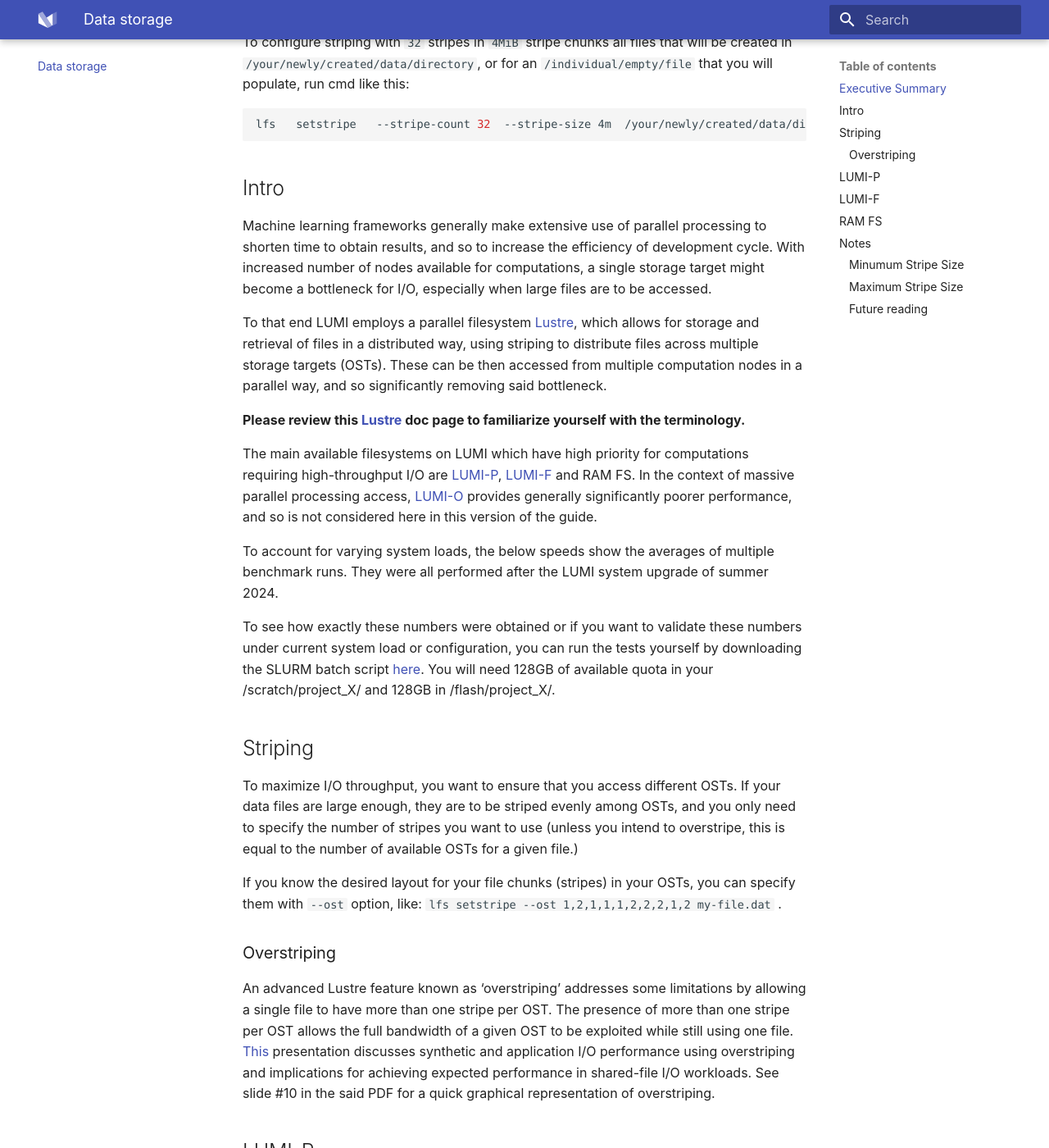
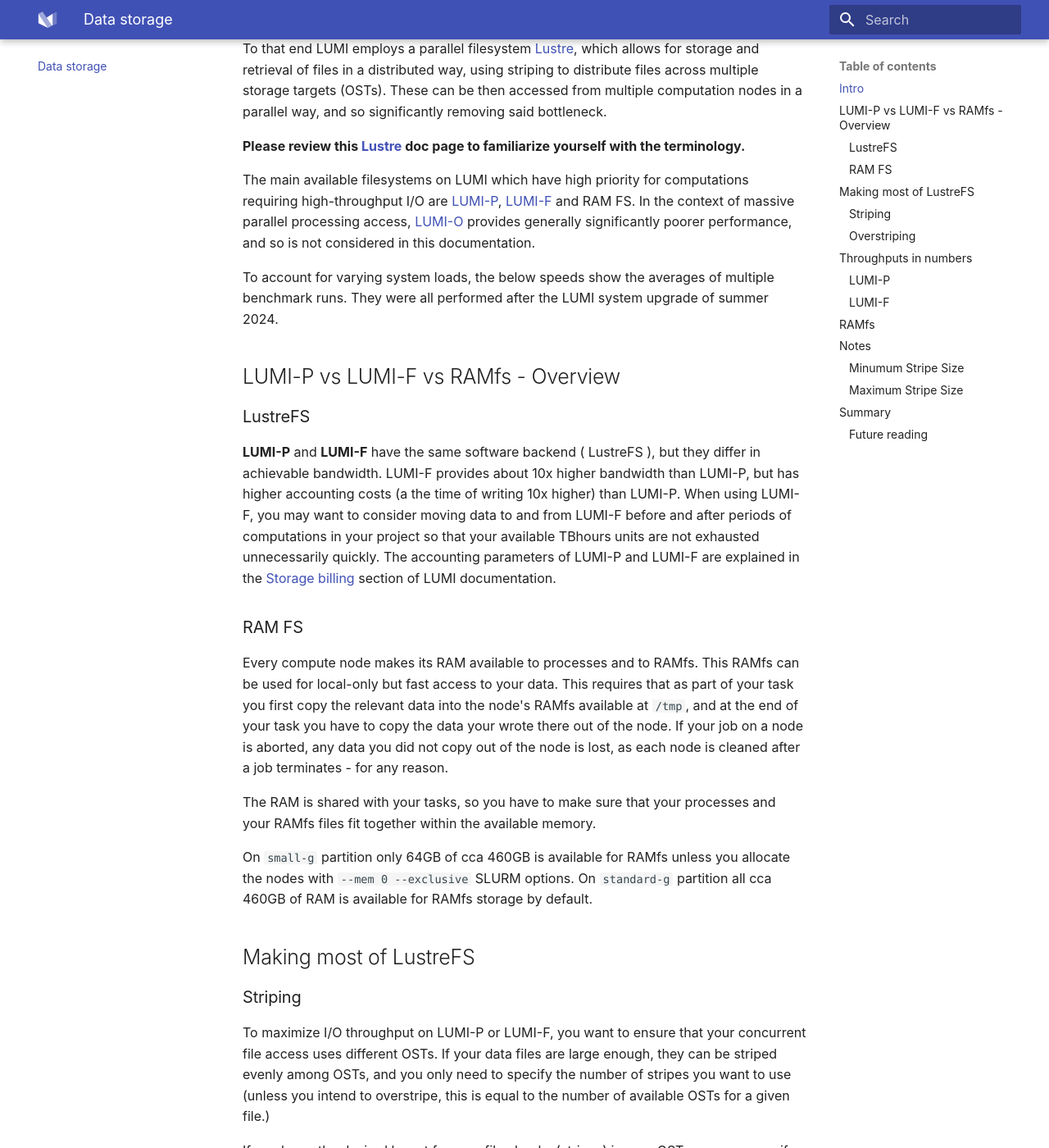
Before and after one commit to aniskhan25/LUMI-AI-Guide, an MkDocs documentation site: the page built from docs/data_storage.md, in a window 1280 px wide and 1400 px high, scrolled down 441 px. Shown: the whole window at 82% size. Built offline with MkDocs 1.6.1 and Material for MkDocs 9.7.7, drawn with Linux system fonts in a browser that asks for light colours; some of the changed text lies outside the part shown.

Commit message:
restructured

````diff
--- a/docs/data_storage.md
+++ b/docs/data_storage.md
@@ -1,33 +1,33 @@
 # Data Storage Options
 
-## Executive Summary
-For most distributed parallel I/O-bound tasks you want to use on LUMI the stripting feature of the parallel **Lustre FS**.
-
-As far as **stripe count** goes, keep in mind that **LUMI-P has 32 OSTs** and **LUMI-F has 58 OSTs**.
-
-As fas as **stripe size** goes, safe value is **2^22 (4MiB)**, unless you know that your application uses a specific data chunk size.
-
-To configure striping with `32` stripes in `4MiB` stripe chunks all files that will be created in `/your/newly/created/data/directory`, or for an `/individual/empty/file` that you will populate, run cmd like this:
-``` bash
-lfs   setstripe   --stripe-count 32  --stripe-size 4m  /your/newly/created/data/directory   or  /individual/empty/file
-```
+This section describes some of the most useful options LUMI AI users have when accessing large sets of data in a parallel manner, where bandwidth is the bottle neck.
 
 ## Intro
 
-Machine learning frameworks generally make extensive use of parallel processing to shorten time to obtain results, and so to increase the efficiency of development cycle. With increased number of nodes available for computations, a single storage target might become a bottleneck for I/O, especially when large files are to be accessed.
+Machine learning frameworks generally make extensive use of parallel processing to shorten time to obtain results, and so to increase the efficiency of development cycle. With increased number of nodes available for computations, a single storage target might become a bottleneck for I/O, especially when large amounts of data are to be accessed.
 
 To that end LUMI employs a parallel filesystem [Lustre](https://docs.lumi-supercomputer.eu/storage/parallel-filesystems/lustre/), which allows for storage and retrieval of files in a distributed way, using striping to distribute files across multiple storage targets (OSTs). These can be then accessed from multiple computation nodes in a parallel way, and so significantly removing said bottleneck.
 
 **Please review this [Lustre](https://docs.lumi-supercomputer.eu/storage/parallel-filesystems/lustre/) doc page to familiarize yourself with the terminology.**
 
-The main available filesystems on LUMI which have high priority for computations requiring high-throughput I/O are [LUMI-P](https://docs.lumi-supercomputer.eu/storage/parallel-filesystems/lumip/), [LUMI-F](https://docs.lumi-supercomputer.eu/storage/parallel-filesystems/lumip/) and RAM FS. In the context of massive parallel processing access, [LUMI-O](https://docs.lumi-supercomputer.eu/storage/lumio/) provides generally significantly poorer performance, and so is not considered here in this version of the guide.
+The main available filesystems on LUMI which have high priority for computations requiring high-throughput I/O are [LUMI-P](https://docs.lumi-supercomputer.eu/storage/parallel-filesystems/lumip/), [LUMI-F](https://docs.lumi-supercomputer.eu/storage/parallel-filesystems/lumip/) and RAM FS. In the context of massive parallel processing access, [LUMI-O](https://docs.lumi-supercomputer.eu/storage/lumio/) provides generally significantly poorer performance, and so is not considered in this documentation.
 
 To account for varying system loads, the below speeds show the averages of multiple benchmark runs. They were all performed after the LUMI system upgrade of summer 2024.
 
-To see how exactly these numbers were obtained or if you want to validate these numbers under current system load or configuration, you can run the tests yourself by downloading the SLURM batch script [here](./LUMI-lustre-fs-benchmarks-set.sh). You will need 128GB of available quota in your /scratch/project_X/ and 128GB in /flash/project_X/.
+## LUMI-P vs LUMI-F vs RAMfs - Overview
+### LustreFS
+**LUMI-P** and **LUMI-F** have the same software backend ( LustreFS ), but they differ in achievable bandwidth. LUMI-F provides about 10x higher bandwidth than LUMI-P, but has higher accounting costs (a the time of writing 10x higher) than LUMI-P. When using LUMI-F, you may want to consider moving data to and from LUMI-F before and after periods of computations in your project so that your available TBhours units are not exhausted unnecessarily quickly. The accounting parameters of LUMI-P and LUMI-F are explained in the [Storage billing](https://docs.lumi-supercomputer.eu/runjobs/lumi_env/billing/#storage-billing) section of LUMI documentation.
 
-## Striping
-To maximize I/O throughput, you want to ensure that you access different OSTs. If your data files are large enough, they are to be striped evenly among OSTs, and you only need to specify the number of stripes you want to use (unless you intend to overstripe, this is equal to the number of available OSTs for a given file.)
+### RAM FS
+Every compute node makes its RAM available to processes and to RAMfs. This RAMfs can be used for local-only but fast access to your data. This requires that as part of your task you first copy the relevant data into the node's RAMfs available at `/tmp`, and at the end of your task you have to copy the data your wrote there out of the node. If your job on a node is aborted, any data you did not copy out of the node is lost, as each node is cleaned after a job terminates - for any reason.
+
+The RAM is shared with your tasks, so you have to make sure that your processes and your RAMfs files fit together within the available memory.
+
+On `small-g` partition only 64GB of cca 460GB is available for RAMfs unless you allocate the nodes with `--mem 0 --exclusive` SLURM options. On `standard-g` partition all cca 460GB of RAM is available for RAMfs storage by default.
+
+## Making most of LustreFS
+### Striping
+To maximize I/O throughput on LUMI-P or LUMI-F, you want to ensure that your concurrent file access uses different OSTs. If your data files are large enough, they can be striped evenly among OSTs, and you only need to specify the number of stripes you want to use (unless you intend to overstripe, this is equal to the number of available OSTs for a given file.)
 
 If you know the desired layout for your file chunks (stripes) in your OSTs, you can specify them with `--ost` option, like: `lfs setstripe --ost 1,2,1,1,1,2,2,2,1,2  my-file.dat` .
 
@@ -35,9 +35,9 @@
 ### Overstriping
 An advanced Lustre feature known as ‘overstriping’ addresses some limitations by allowing a single file to have more than one stripe per OST. The presence of more than one stripe per OST allows the full bandwidth of a given OST to be exploited while still using one file. [This](https://wiki.lustre.org/images/b/b3/LUG2019-Lustre_Overstriping_Shared_Write_Performance-Farrell.pdf) presentation discusses synthetic and application I/O performance using overstriping and implications for achieving expected performance in shared-file I/O workloads. See slide #10 in the said PDF for a quick graphical representation of overstriping.
 
-
-## LUMI-P
-LUMI-P has 32 OST (Object Storage Targets), which allows for optimum performance when stripe count is set to a 32 or 64.
+## Throughputs in numbers
+### LUMI-P
+LUMI-P has 32 OSTs (Object Storage Targets), which allows for optimum performance when stripe count is set to a 32 or 64.
 
 | Number of parallel tasks |stripe count|stripe size| read `(GBytes/sec)` per task | read `(GBytes/sec)` total | write `(GBytes/sec)` per task | write `(GBytes/sec)` total |
 |--------------------------|------------|-----------|------------------------------|---------------------------|-------------------------------|----------------------------|
@@ -53,7 +53,7 @@
 | 58                       |  58        | 2g        |      TBD                     |       TBD                 |       TBD                     |       TBD                  |
 
 
-## LUMI-F
+### LUMI-F
 LUMI-F has 58 OST (Object Storage Targets), which allows for optimum performance when stripe count is set to a 58 or a multiple of 58 ( see [](https://wiki.lustre.org/images/b/b3/LUG2019-Lustre_Overstriping_Shared_Write_Performance-Farrell.pdf)
 
 | Number of parallel tasks |stripe count|stripe size| read `(GBytes/sec)` per task | read `(GBytes/sec)` total | write `(GBytes/sec)` per task | write `(GBytes/sec)` total |
@@ -72,7 +72,8 @@
 
 
 
-## RAM FS
+## RAMfs
+If you can segment your data sets such that each node has exclusive access to the data it needs fast access to, you can utilize RAMfs. RAMfs provides the fastest per-node access to your data, but this data is then not natively shared nor sharable among nodes. RAMfs is only visible to its node where such RAM resides.
 
 For tasks which can make use of a non-distributed filesystem, on a single node, RAM can be effectively utulized through the RAM FS /tmp mountpoint. Obviously, RAM FS is the fastest of the storage options, but has the serious drawback of not being distributed, but rather localized to a single node. For completeness we do include the banchmark speeds in the standard-g partition.:
 
@@ -93,7 +94,7 @@
 
 ### Minumum Stripe Size
 
-Stripe size is a whole multiple of 64kB
+Allowed stripe size is any whole multiple of 64kB
 
 So minimum stripe size is 1 * `2**16` = 64 kB.
 
@@ -117,6 +118,19 @@
 ```
 
 
+## Summary
+For most distributed parallel I/O-bound tasks you want to use on LUMI the stripting feature of the parallel **Lustre FS**.
+
+As far as **stripe count** goes, keep in mind that **LUMI-P has 32 OSTs** and **LUMI-F has 58 OSTs**. **LUMI-F** provides about 10 x more throughput than LUMI-P.
+
+As fas as **stripe size** goes, safe value is **2^22 (4MiB)**, unless you know that your application uses a specific data chunk size.
+
+To configure striping with `32` stripes in `4MiB` stripe chunks for all files that will be created in `/your/newly/created/data/directory`, or for an `/individual/empty/file` that you will populate, run cmd like this:
+``` bash
+lfs   setstripe   --stripe-count 32  --stripe-size 4m  /your/newly/created/data/directory   /individual/empty/file
+```
+
+
 ### Future reading
 
  - [LUG2019-Lustre_Overstriping_Shared_Write_Performance-Farrell.pdf](https://wiki.lustre.org/images/b/b3/LUG2019-Lustre_Overstriping_Shared_Write_Performance-Farrell.pdf)
````
